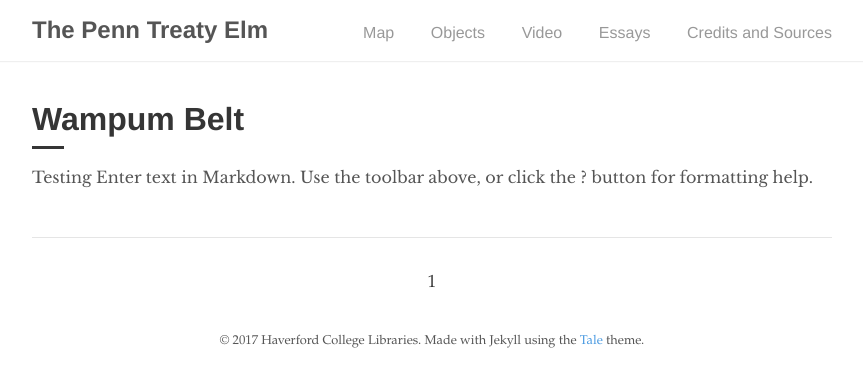
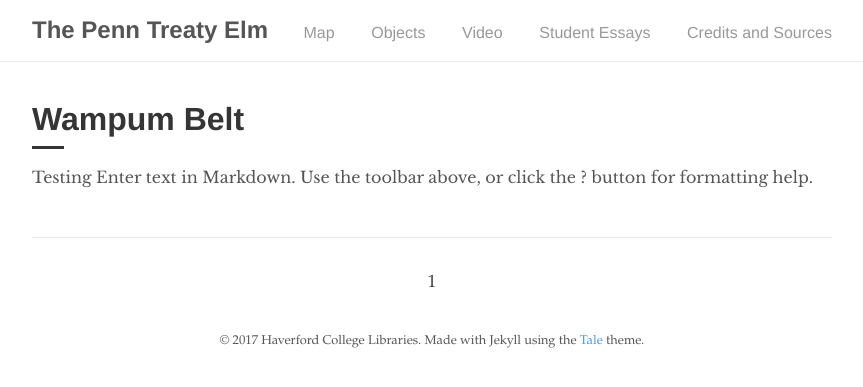
Before and after one commit to mzarafon/penn-treaty-elm, a Jekyll site: the page built from index.html, in a window 1280 px wide. Shown: the top 387 px of the page, without its empty margins (208-1071 px from the left). Built offline with Jekyll 4.4.1, drawn with Linux system fonts in a browser that asks for light colours; the list of posts is cut into pages by our own code.

Commit message:
Update default.html

```diff
--- a/_layouts/default.html
+++ b/_layouts/default.html
@@ -13,7 +13,7 @@
           <li><a href="{{ '/map' | prepend: site.url }}">Map</a></li>
           <li><a href="{{ '/objects' | prepend: site.url }}">Objects</a></li>
           <li><a href="{{ '/video' | prepend: site.url }}">Video</a></li>
-          <li><a href="/student-essays">Essays</a></li>
+          <li><a href="{{ '/student-essays' | prepend: site.url }}">Student Essays</a></li>
           <li><a href="{{ '/credits-and-sources' | prepend: site.url }}">Credits and Sources</a></li>
         </ul>
     </div>
```
